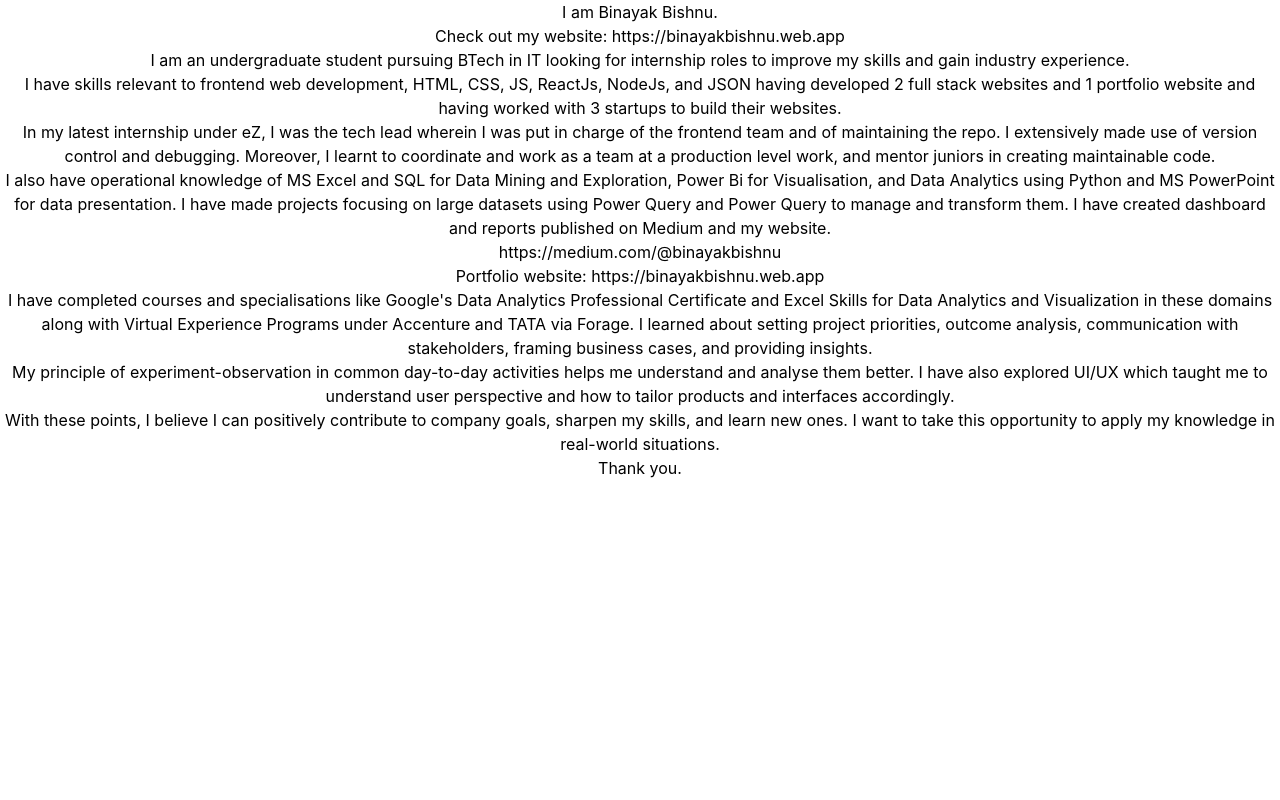
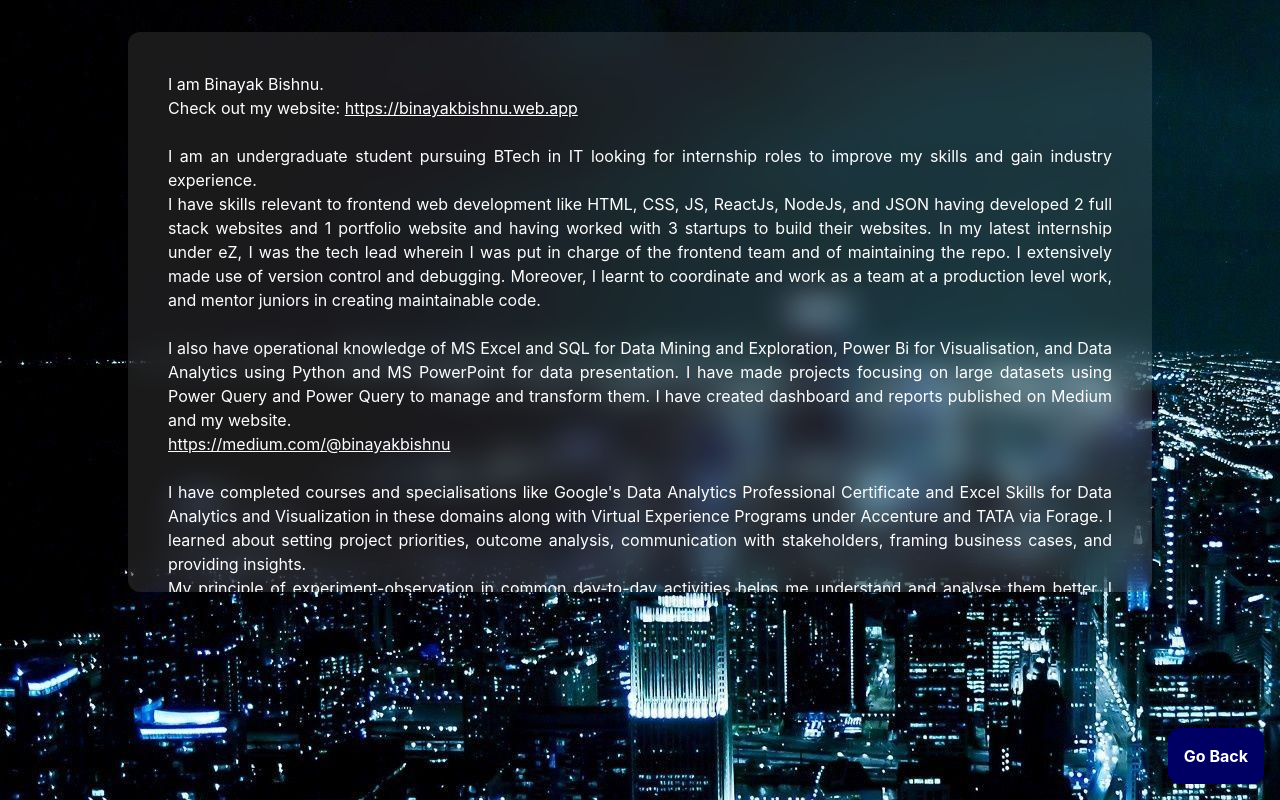
Before and after one commit to binayakbishnu/clinigo-task-binayak, a React (Create React App) app: page /aboutme in a window 1280 px wide. Built offline with nearby package versions, Linux system fonts and the light colour scheme.

Commit message:
feat: aboutme page completed

```diff
--- /dev/null
+++ b/src/AboutMe.jsx
@@ -0,0 +1,45 @@
+import React from 'react'
+
+import cityBackground from './assets/city-bg.jpg'
+import { Link } from 'react-router-dom'
+
+function AboutMe() {
+    return (
+        <div className='flex flex-col justify-center items-stretch h-[100vh] relative text-white'
+            style={{
+                backgroundImage: `url('${cityBackground}')`,
+                // height: `400px`
+            }}
+        >
+            <div className={`mt-8 text-justify p-10 bg-white bg-opacity-10 backdrop-blur-lg rounded-xl lg:w-[80%] m-auto h-[70vh] overflow-y-scroll`}>
+                <p>I am Binayak Bishnu.</p>
+                <p>
+                    Check out my website: <a className='underline'
+                        href="https://binayakbishnu.web.app" target='_blank' rel="noopener noreferrer">
+                        https://binayakbishnu.web.app</a>
+                </p>
+                <br />
+                <p>I am an undergraduate student pursuing BTech in IT looking for internship roles to improve my skills and gain industry experience.</p>
+                <p>I have skills relevant to frontend web development like HTML, CSS, JS, ReactJs, NodeJs, and JSON having developed 2 full stack websites and 1 portfolio website and having worked with 3 startups to build their websites. In my latest internship under eZ, I was the tech lead wherein I was put in charge of the frontend team and of maintaining the repo. I extensively made use of version control and debugging. Moreover, I learnt to coordinate and work as a team at a production level work, and mentor juniors in creating maintainable code.</p>
+                <br /><p>I also have operational knowledge of MS Excel and SQL for Data Mining and Exploration, Power Bi for Visualisation, and Data Analytics using Python and MS PowerPoint for data presentation. I have made projects focusing on large datasets using Power Query and Power Query to manage and transform them. I have created dashboard and reports published on Medium and my website.</p>
+                <p><a className='underline'
+                    href="https://medium.com/@binayakbishnu" target='_blank' rel="noopener noreferrer">
+                    https://medium.com/@binayakbishnu</a></p>
+                <br /><p>I have completed courses and specialisations like Google's Data Analytics Professional Certificate and Excel Skills for Data Analytics and Visualization in these domains along with Virtual Experience Programs under Accenture and TATA via Forage. I learned about setting project priorities, outcome analysis, communication with stakeholders, framing business cases, and providing insights.</p>
+                <p>My principle of experiment-observation in common day-to-day activities helps me understand and analyse them better. I have also explored UI/UX which taught me to understand user perspective and how to tailor products and interfaces accordingly.</p>
+                <p>With these points, I believe I can positively contribute to company goals, sharpen my skills, and learn new ones. I want to take this opportunity to apply my knowledge in real-world situations.</p>
+
+                <br /><p>Thank you.</p>
+            </div>
+
+            <div className='absolute right-4 bottom-4'>
+                <Link
+                    to="/"
+                    className='bg-[rgba(0,0,100,1.0)] p-4 rounded-xl flex flex-row items-center justify-center cursor-pointer text-white font-bold'
+                >Go Back</Link>
+            </div>
+        </div>
+    )
+}
+
+export default AboutMe
--- a/src/App.js
+++ b/src/App.js
@@ -3,7 +3,7 @@
 import Wrapper from './Wrapper';
 import Dashboard from './Pages/Home/Dashboard';
 import About from './Pages/Home/About';
-import AboutMe from './Pages/Other/AboutMe';
+import AboutMe from './AboutMe';
 
 function App() {
   return (
--- a/src/Pages/Home/About.jsx
+++ b/src/Pages/Home/About.jsx
@@ -2,7 +2,14 @@
 
 function About() {
     return (
-        <div>About</div>
+        <div className={`flex-1 flex flex-col justify-start items-center p-2 text-white relative`}>
+            <div className={`mt-8 text-justify px-6 py-4 bg-white bg-opacity-10 backdrop-blur-lg rounded-xl lg:w-auto`}>
+                <p>- An axios get request is sent using the api url.</p>
+                <p>- The response data is then assigned to a variable (receivedData).</p>
+                <p>- The received data is transformed and stored into weatherDetails state variable.</p>
+                <p>- Some transformations include the conversion of temperatures from Kelvin to Celsius and the calculation of the timezone.</p>
+            </div>
+        </div>
     )
 }
 
--- a/src/Pages/Other/AboutMe.jsx
+++ /dev/null
@@ -1,27 +0,0 @@
-import React from 'react'
-
-function AboutMe() {
-    return (
-        <div>
-            <p>I am Binayak Bishnu.</p>
-            <p>
-                Check out my website: <a
-                    href="https://binayakbishnu.web.app">
-                    https://binayakbishnu.web.app</a>
-            </p>
-
-            <p>I am an undergraduate student pursuing BTech in IT looking for internship roles to improve my skills and gain industry experience. </p>
-            <p>I have skills relevant to frontend web development, HTML, CSS, JS, ReactJs, NodeJs, and JSON having developed 2 full stack websites and 1 portfolio website and having worked with 3 startups to build their websites.</p>
-            <p>In my latest internship under eZ, I was the tech lead wherein I was put in charge of the frontend team and of maintaining the repo. I extensively made use of version control and debugging. Moreover, I learnt to coordinate and work as a team at a production level work, and mentor juniors in creating maintainable code.</p>
-            <p>I also have operational knowledge of MS Excel and SQL for Data Mining and Exploration, Power Bi for Visualisation, and Data Analytics using Python and MS PowerPoint for data presentation. I have made projects focusing on large datasets using Power Query and Power Query to manage and transform them. I have created dashboard and reports published on Medium and my website.</p>
-            <p>https://medium.com/@binayakbishnu</p>
-            <p>Portfolio website: https://binayakbishnu.web.app</p>
-            <p>I have completed courses and specialisations like Google's Data Analytics Professional Certificate and Excel Skills for Data Analytics and Visualization in these domains along with Virtual Experience Programs under Accenture and TATA via Forage. I learned about setting project priorities, outcome analysis, communication with stakeholders, framing business cases, and providing insights.</p>
-            <p>My principle of experiment-observation in common day-to-day activities helps me understand and analyse them better. I have also explored UI/UX which taught me to understand user perspective and how to tailor products and interfaces accordingly.</p>
-            <p>With these points, I believe I can positively contribute to company goals, sharpen my skills, and learn new ones. I want to take this opportunity to apply my knowledge in real-world situations.</p>
-            <p>Thank you.</p>
-        </div>
-    )
-}
-
-export default AboutMe
--- a/src/index.css
+++ b/src/index.css
@@ -15,3 +15,24 @@
   font-family: source-code-pro, Menlo, Monaco, Consolas, 'Courier New',
     monospace;
 }
+
+::-webkit-scrollbar {
+  width: 10px;
+}
+
+/* Track */
+::-webkit-scrollbar-track {
+  background: rgba(0, 0, 0, 0);
+  margin: 8px;
+}
+
+/* Handle */
+::-webkit-scrollbar-thumb {
+  background: rgba(255, 255, 255, 0.2);
+  border-radius: 5px;
+}
+
+/* Handle on hover */
+::-webkit-scrollbar-thumb:hover {
+  background: rgba(255, 255, 255, 0.5);
+}
```
